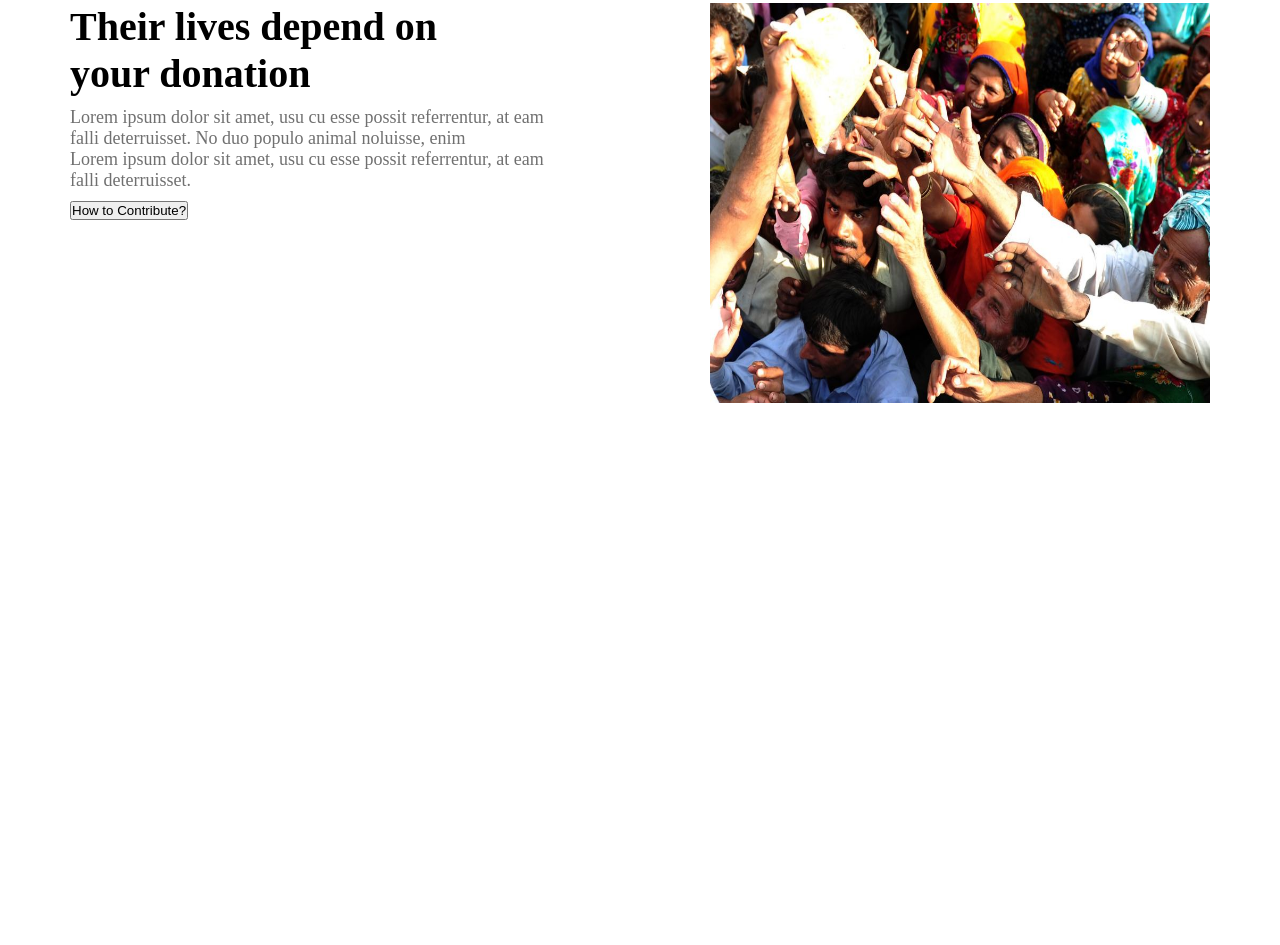
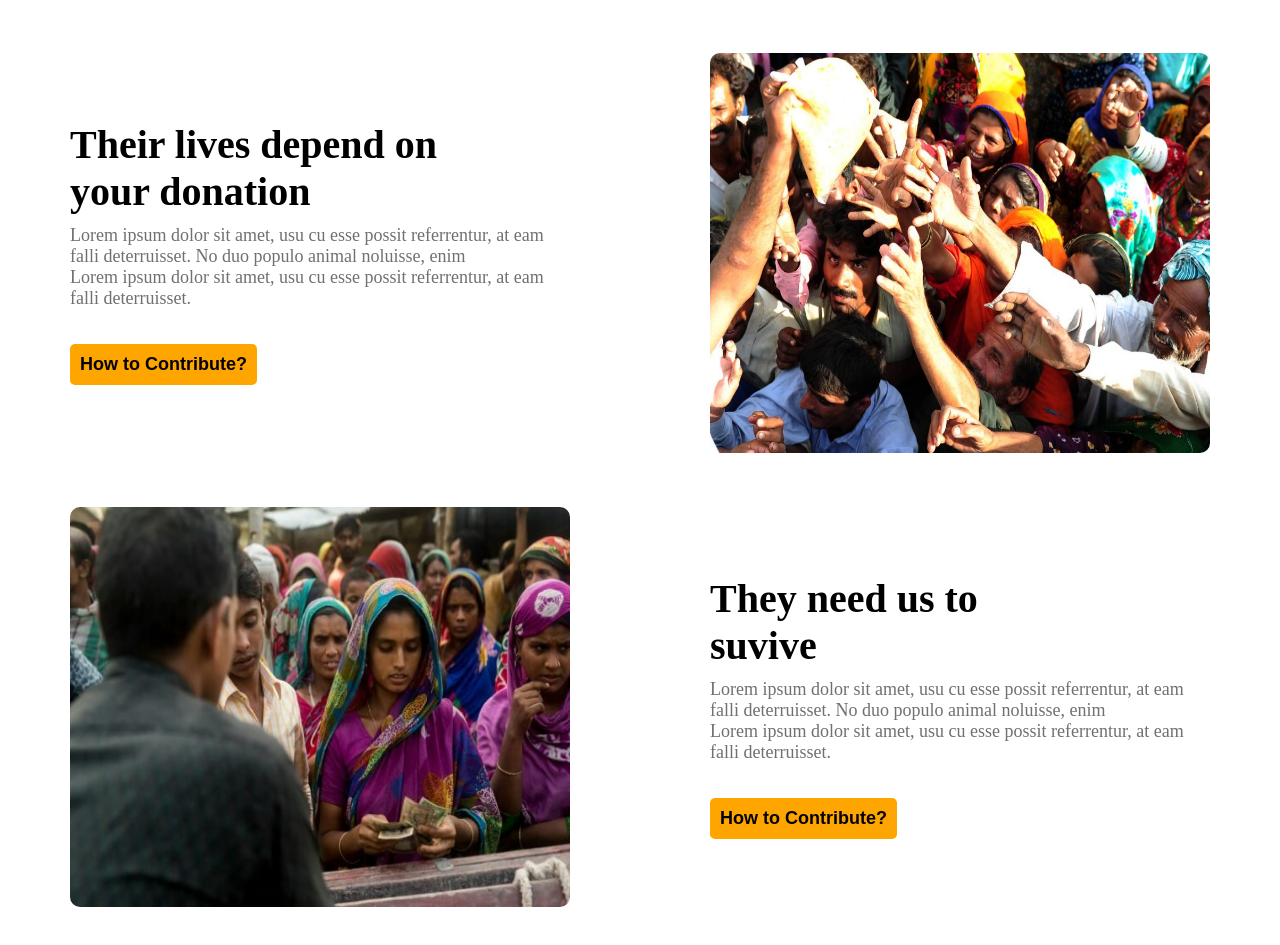
Before and after one commit to SagorAhamed251245/donate-today, a plain HTML site: page index.html in a window 1280 px wide. Shown: the part 1927-2872 px from the top of the page. Before the commit the page ends 2334 px from the top, so only its background shows below. Drawn offline with Linux system fonts and the light colour scheme.

Commit message:
blog section end

```diff
--- a/index.html
+++ b/index.html
@@ -114,21 +114,49 @@
 
             <section class="top-blog">
                 <div class="left-blog">
+                    <div>
                         <h2>Their lives depend on <br>
                             your donation
 
                         </h2>
-                   <P>Lorem ipsum dolor sit amet, usu cu esse possit referrentur, at eam falli deterruisset. No duo populo animal noluisse, enim <br>
+                        <P>Lorem ipsum dolor sit amet, usu cu esse possit referrentur, at eam falli deterruisset. No duo
+                            populo animal noluisse, enim <br>
                             Lorem ipsum dolor sit amet, usu cu esse possit referrentur, at eam falli deterruisset.
                         </P>
-                   <button>
+                        <button class="btn-primary">
                             How to Contribute?
 
                         </button>
                     </div>
+                </div>
                 <div class="right-img">
                     <img src="./images/donation0.jpg" alt="">
 
+                </div>
+
+            </section>
+
+            <section class="top-blog">
+                <div class="right-img">
+                    <img src="./images/donation1.jpg" alt="">
+
+                </div>
+
+                <div class="left-blog">
+                    <div>
+                        <h2>They need us to <br>
+                             suvive
+
+                        </h2>
+                        <P>Lorem ipsum dolor sit amet, usu cu esse possit referrentur, at eam falli deterruisset. No duo
+                            populo animal noluisse, enim <br>
+                            Lorem ipsum dolor sit amet, usu cu esse possit referrentur, at eam falli deterruisset.
+                        </P>
+                        <button class="btn-primary">
+                            How to Contribute?
+
+                        </button>
+                    </div>
                 </div>
 
             </section>
--- a/style.css
+++ b/style.css
@@ -103,6 +103,7 @@ header>div {
 .plans {
     display: flex;
     justify-content: center;
+    margin-bottom: 50px;
 }
 
 .plan {
@@ -144,22 +145,25 @@ header>div {
 
     display: flex;
     justify-content: space-around;
+    margin-bottom: 50px;
 
 }
 
 .left-blog {
+    display: flex;
+    align-items: center;
 
     width: 500px;
     height: 400px;
 
 }
-.left-blog > h2{
+.left-blog > div > h2{
     font-weight: 700;
 font-size: 40px;
 margin-bottom: 10px;
 }
 
-.left-blog > p{
+.left-blog > div > p{
     font-weight: 400;
 font-size: 18px;
 color: #707070;
@@ -174,4 +178,5 @@ margin-bottom: 10px;
 .right-img img {
     width: 500px;
     height: 400px;
+    border-radius: 10px;
 }
```
Lines whose indentation alone changed are shown as unchanged.
